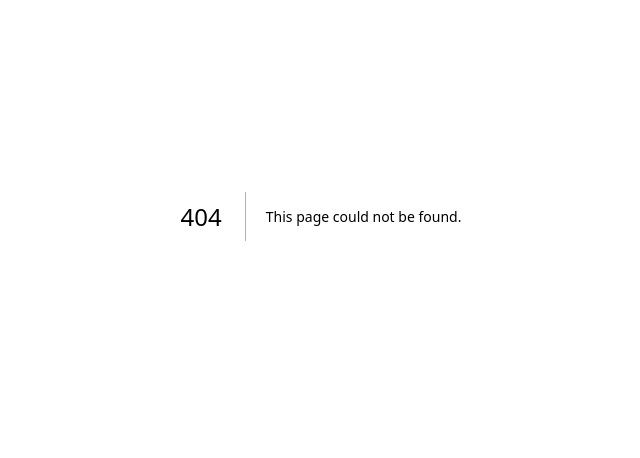
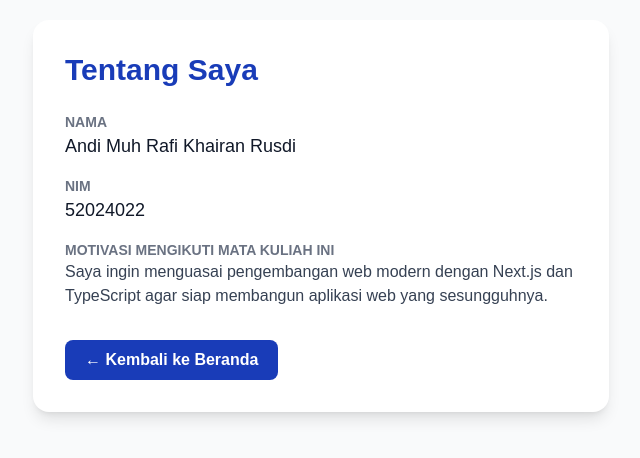
Before and after one commit to Rafff-22/web2-praktikum, a Next.js app: page /about in a window 1280 px wide. Before the commit this address had no page. Shown: the part 184-642 px from the top of the page, without its empty margins (319-959 px from the left). Built offline with nearby package versions, Linux system fonts and the light colour scheme.

Commit message:
feat: add about page

```diff
--- /dev/null
+++ b/app/about/page.tsx
@@ -0,0 +1,37 @@
+import Link from "next/link";
+
+export default function About() {
+  return (
+    <main className="flex min-h-screen flex-col items-center justify-center bg-gray-50 p-8">
+      <section className="w-full max-w-xl rounded-2xl bg-white p-8 shadow-lg">
+        <h1 className="text-3xl font-bold text-blue-800">Tentang Saya</h1>
+
+        <dl className="mt-6 space-y-4">
+          <div>
+            <dt className="text-sm font-semibold uppercase text-gray-500">Nama</dt>
+            <dd className="text-lg text-gray-900">Andi Muh Rafi Khairan Rusdi</dd>
+          </div>
+          <div>
+            <dt className="text-sm font-semibold uppercase text-gray-500">NIM</dt>
+            <dd className="text-lg text-gray-900">52024022</dd>
+          </div>
+          <div>
+            <dt className="text-sm font-semibold uppercase text-gray-500">
+              Motivasi Mengikuti Mata Kuliah Ini
+            </dt>
+            <dd className="text-gray-700">
+              Saya ingin menguasai pengembangan web modern dengan Next.js dan TypeScript agar siap membangun aplikasi web yang sesungguhnya.
+            </dd>
+          </div>
+        </dl>
+
+        <Link
+          href="/"
+          className="mt-8 inline-block rounded-lg bg-blue-800 px-5 py-2 font-semibold text-white transition hover:bg-blue-700"
+        >
+          ← Kembali ke Beranda
+        </Link>
+      </section>
+    </main>
+  );
+}
```
